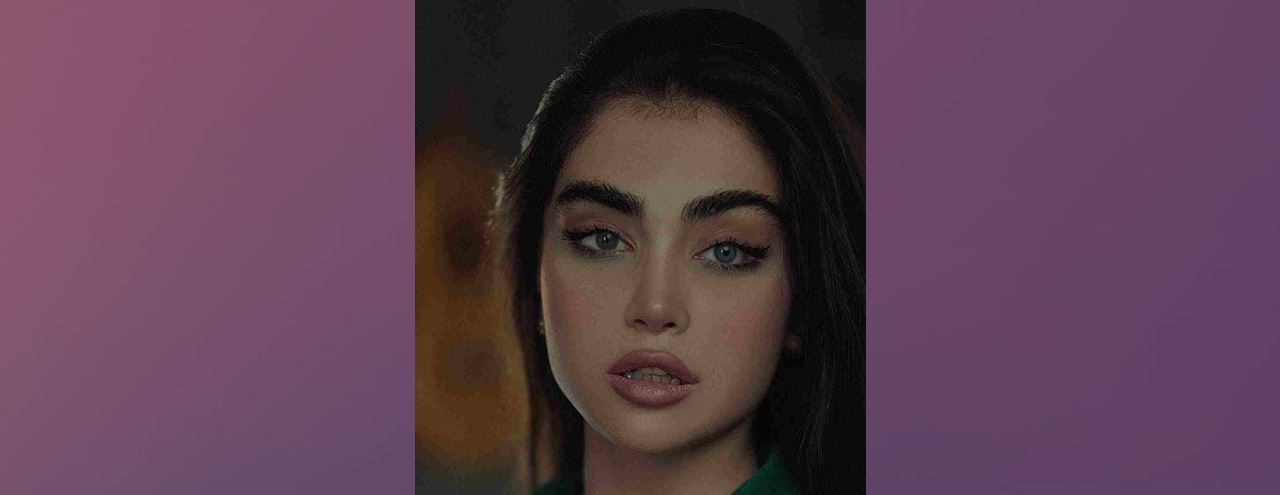
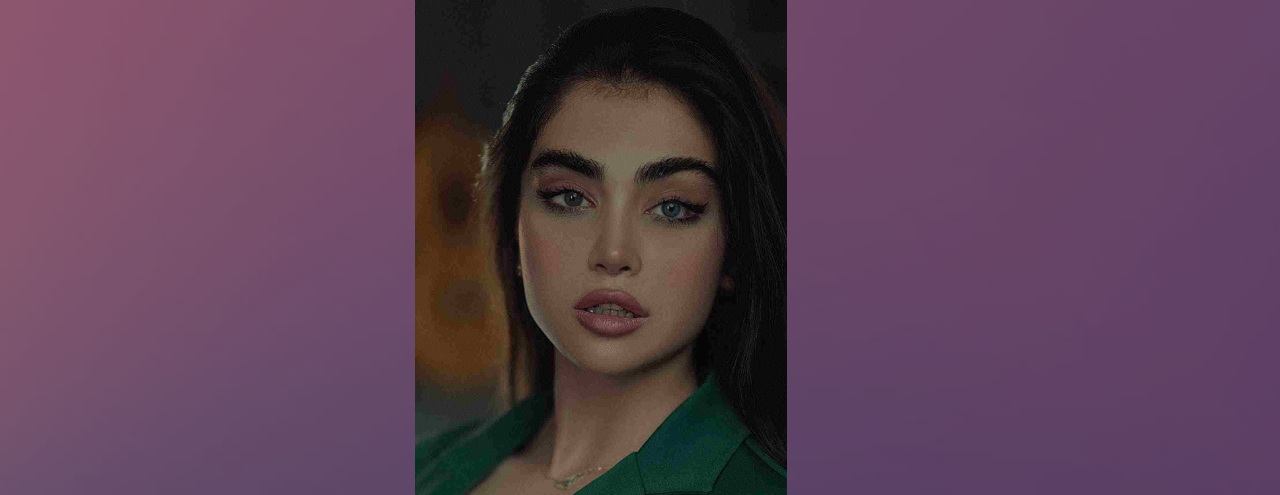
Before and after one commit to lovebaate/lovebaate.github.io, a plain HTML site: page index.html in a window 1280 px wide. Shown: the top 495 px of the page. Drawn offline with nearby package versions, Linux system fonts and the light colour scheme; files whose address does not match are found by name.

Commit message:
css change

```diff
--- a/index.html
+++ b/index.html
@@ -17,7 +17,7 @@
         <div class="row justify-content-center">
             <div class="col-md-6 col-lg-5">
                 <div class="position-relative">
-                    <img src="img/Background-Start-screen.jpg" class="img img-fluid startimg">
+                    <img src="img/Background-Start-screen.jpg" class="img-fluid" alt="">
                     <div class="intro-text">
                         <h1 class="h1 fw-semibold">Quick mating</h1>
                         <p class="h3">Find your perfect<br/>life partner<br/>right now</p>
--- a/style.css
+++ b/style.css
@@ -7,6 +7,9 @@
     color: #fff;
     padding: 0.75rem;
 }
+.index img{
+    max-height: 100dvh;
+}
 .btn-index{
     background: rgb(41,47,229);
     border: 0;
```
